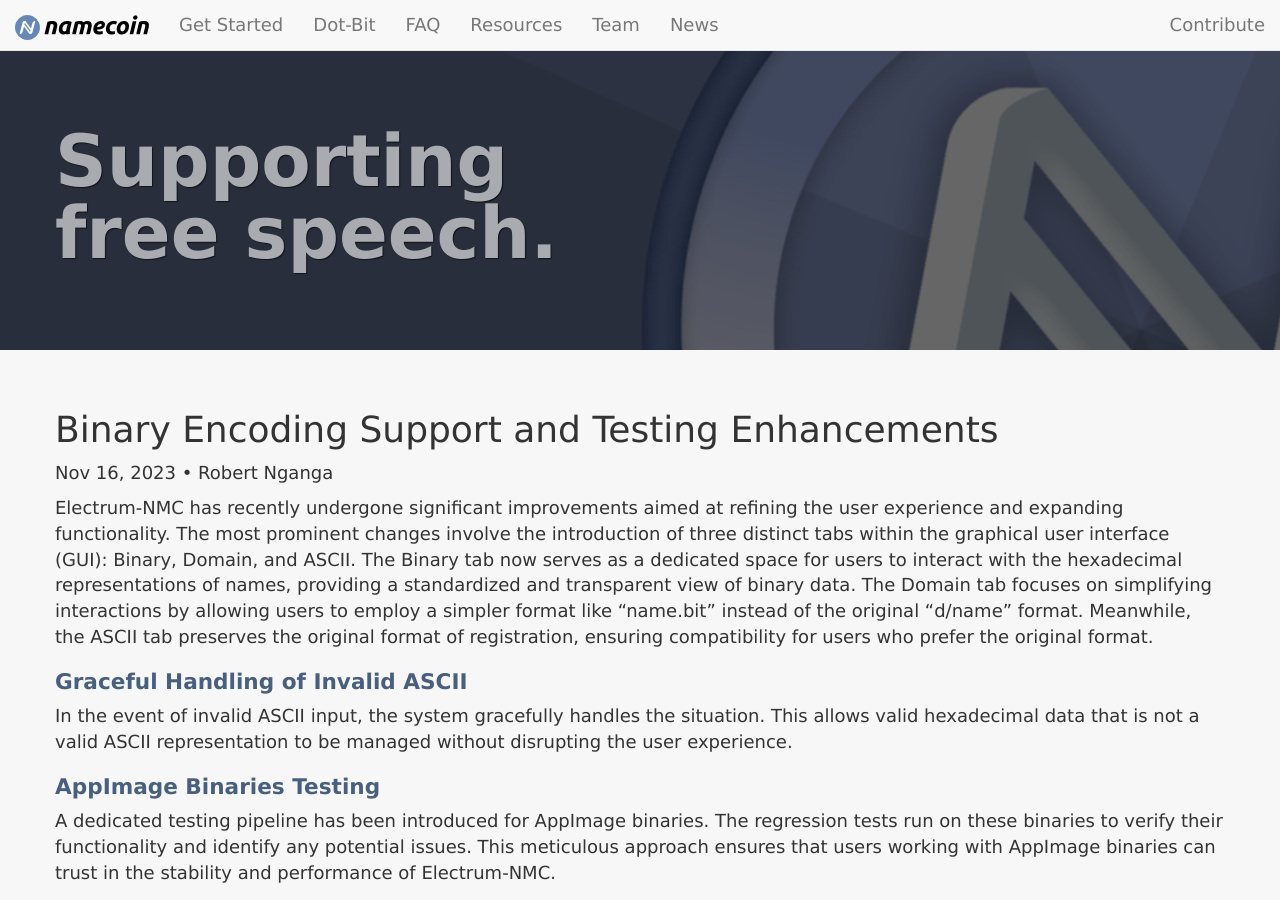
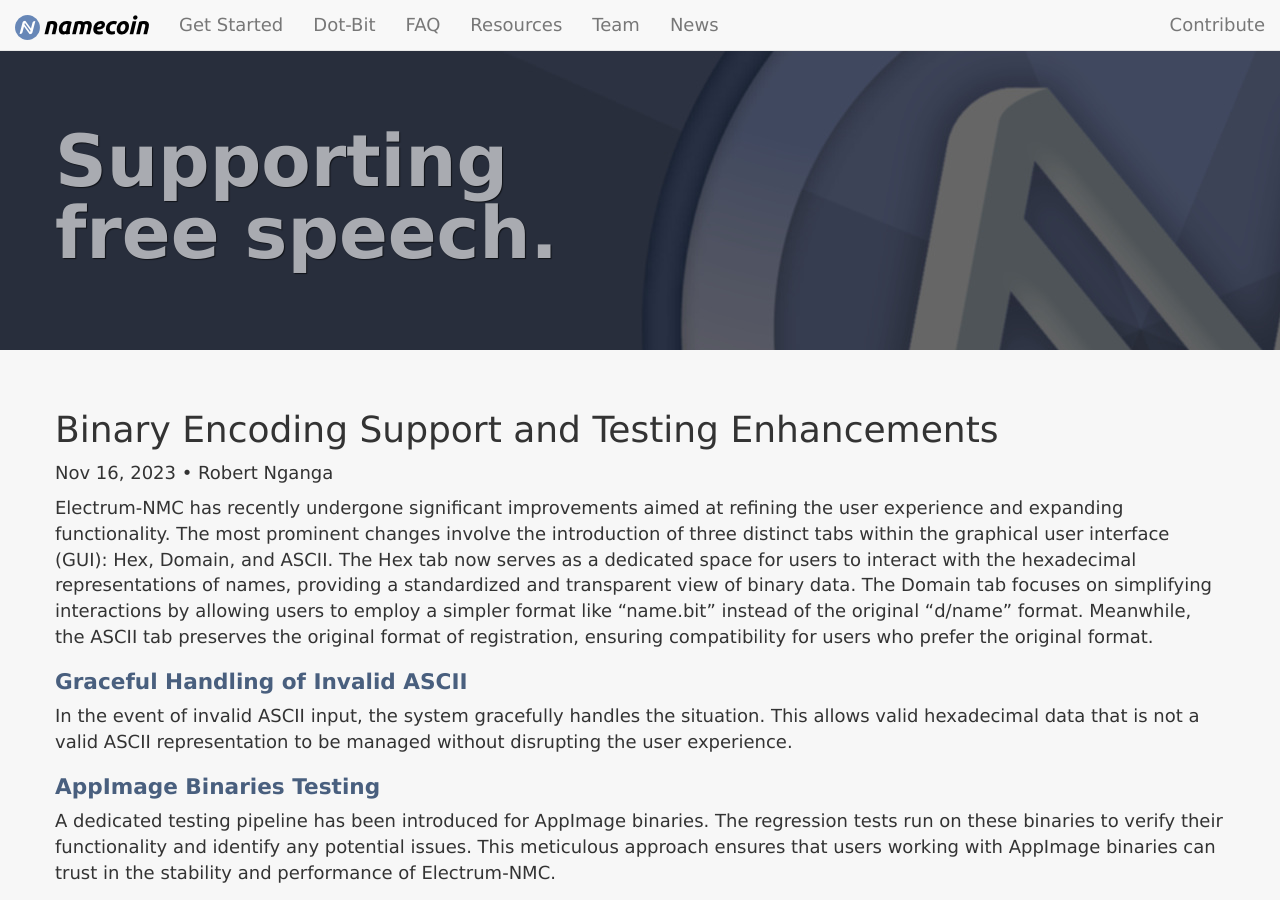
Before and after one commit to JeremyRand/namecoin.org, a Jekyll site: the page built from _posts/2023-11-16-binary-encoding.md, in a window 1280 px wide and 900 px high. Built offline with Jekyll 4.4.1, drawn with Linux system fonts in a browser that asks for light colours.

Commit message:
Update 2023-11-16-binary-encoding.md

```diff
--- a/_posts/2023-11-16-binary-encoding.md
+++ b/_posts/2023-11-16-binary-encoding.md
@@ -6,7 +6,7 @@ tags: [News]
 ---
 
 
-Electrum-NMC has recently undergone significant improvements aimed at refining the user experience and expanding functionality. The most prominent changes involve the introduction of three distinct tabs within the graphical user interface (GUI): Binary, Domain, and ASCII. The Binary tab now serves as a dedicated space for users to interact with the hexadecimal representations of names, providing a standardized and transparent view of binary data. The Domain tab focuses on simplifying interactions by allowing users to employ a simpler format like "name.bit" instead of the original "d/name" format. Meanwhile, the ASCII tab preserves the original format of registration, ensuring compatibility for users who prefer the original format.
+Electrum-NMC has recently undergone significant improvements aimed at refining the user experience and expanding functionality. The most prominent changes involve the introduction of three distinct tabs within the graphical user interface (GUI): Hex, Domain, and ASCII. The Hex tab now serves as a dedicated space for users to interact with the hexadecimal representations of names, providing a standardized and transparent view of binary data. The Domain tab focuses on simplifying interactions by allowing users to employ a simpler format like "name.bit" instead of the original "d/name" format. Meanwhile, the ASCII tab preserves the original format of registration, ensuring compatibility for users who prefer the original format.
 
 ## Graceful Handling of Invalid ASCII
 
```
